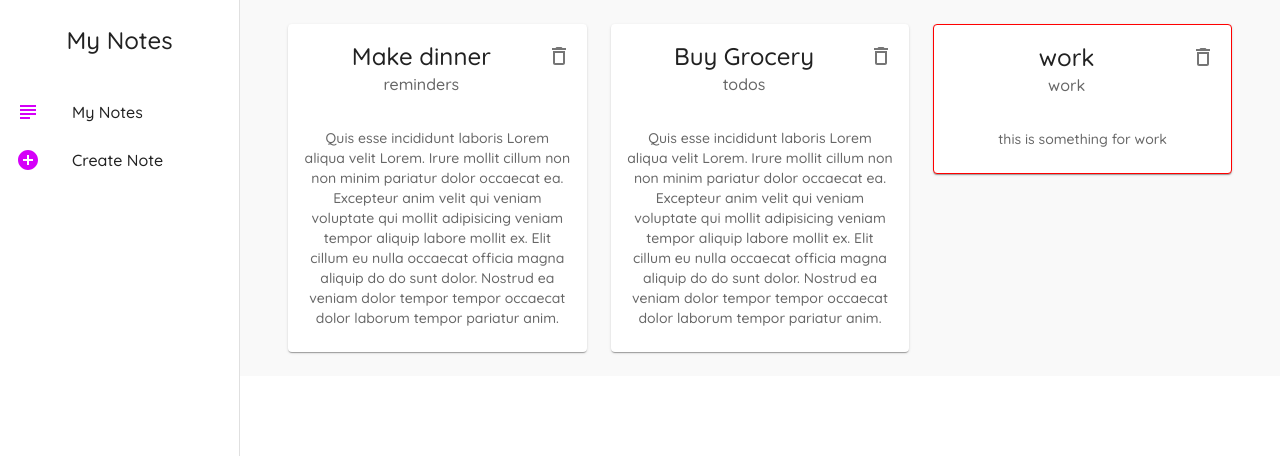
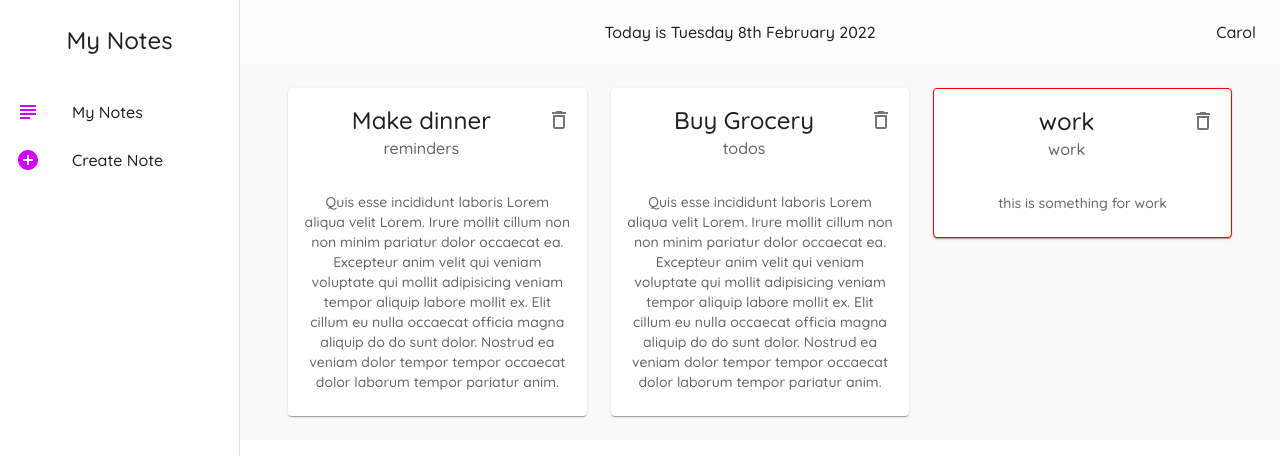
Before and after one commit to CDeweger/my-note, a React (Create React App) app: page / in a window 1280 px wide. Shown: the top 456 px of the page. Built offline with nearby package versions, Linux system fonts and the light colour scheme; data requests are answered from the project's data file.

Commit message:
add toolbar and date

```diff
--- a/package.json
+++ b/package.json
@@ -12,6 +12,7 @@
     "@testing-library/jest-dom": "^5.16.2",
     "@testing-library/react": "^12.1.2",
     "@testing-library/user-event": "^13.5.0",
+    "date-fns": "^2.28.0",
     "react": "^17.0.2",
     "react-dom": "^17.0.2",
     "react-router-dom": "5.3",
--- a/src/components/Layout.js
+++ b/src/components/Layout.js
@@ -13,7 +13,9 @@
   useHistory,
   useLocation,
 } from "react-router-dom/cjs/react-router-dom.min";
-import { purple } from "@mui/material/colors";
+import { AppBar } from "@mui/material";
+import { Toolbar } from "@mui/material";
+import { format } from "date-fns";
 
 const drawerWidth = 240;
 
@@ -39,6 +41,14 @@
     title: {
       padding: theme.spacing(3),
     },
+    appBar: {
+      width: `calc(100% - ${drawerWidth}px)`,
+      marginLeft: drawerWidth,
+    },
+    date: {
+      flexGrow: 1,
+    },
+    toolbar: theme.mixins.toolbar,
   };
 });
 
@@ -61,6 +71,14 @@
 
   return (
     <div className={classes.root}>
+      <AppBar className={classes.appBar} elevation={0}>
+        <Toolbar className={classes.appBar}>
+          <Typography className={classes.date}>
+            Today is {format(new Date(), "eeee do MMMM y ")}{" "}
+          </Typography>
+          <Typography>Carol</Typography>
+        </Toolbar>
+      </AppBar>
       <Drawer
         variant="permanent"
         anchor="left"
@@ -87,7 +105,10 @@
           ))}
         </List>
       </Drawer>
-      <div className={classes.page}>{children}</div>
+      <div className={classes.page}>
+        <div className={classes.toolbar}></div>
+        {children}
+      </div>
     </div>
   );
 };
```
Also changed, not shown: 1 other file (tests, documents, lock files or other folders).
